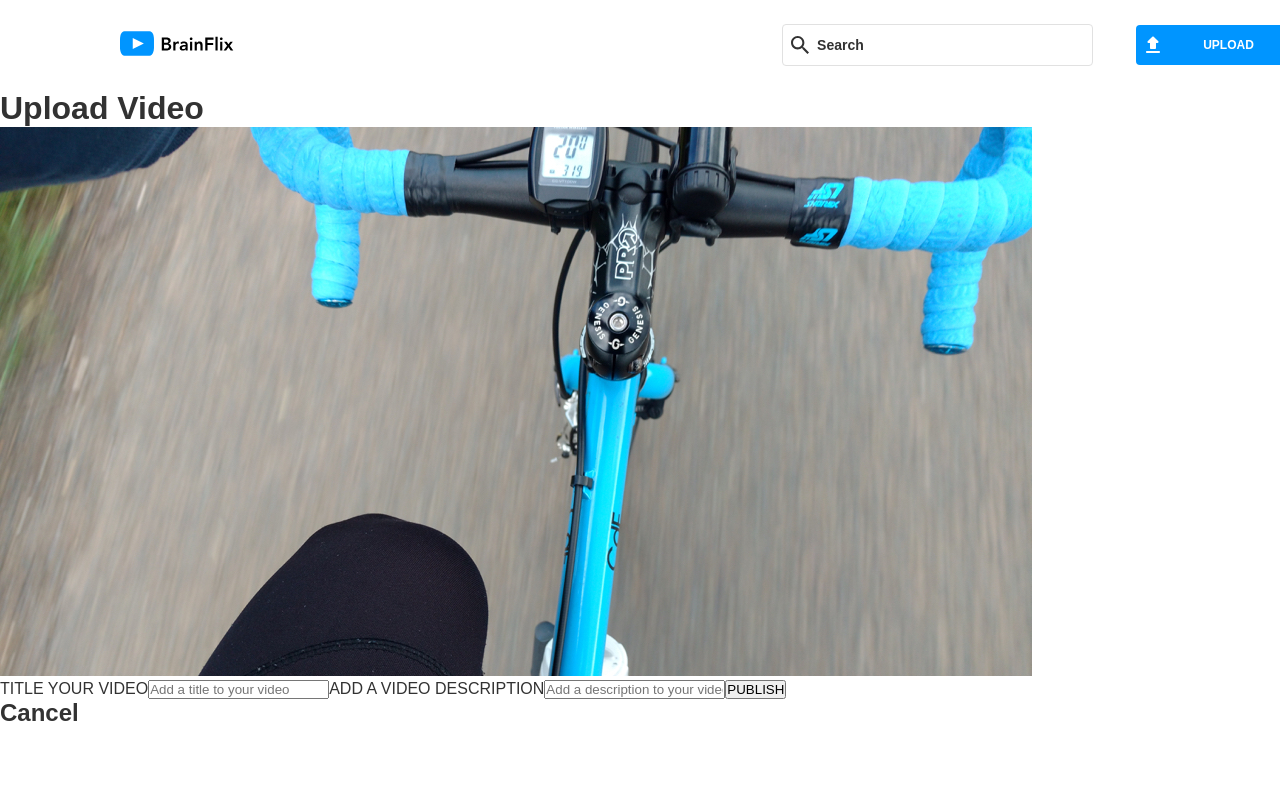
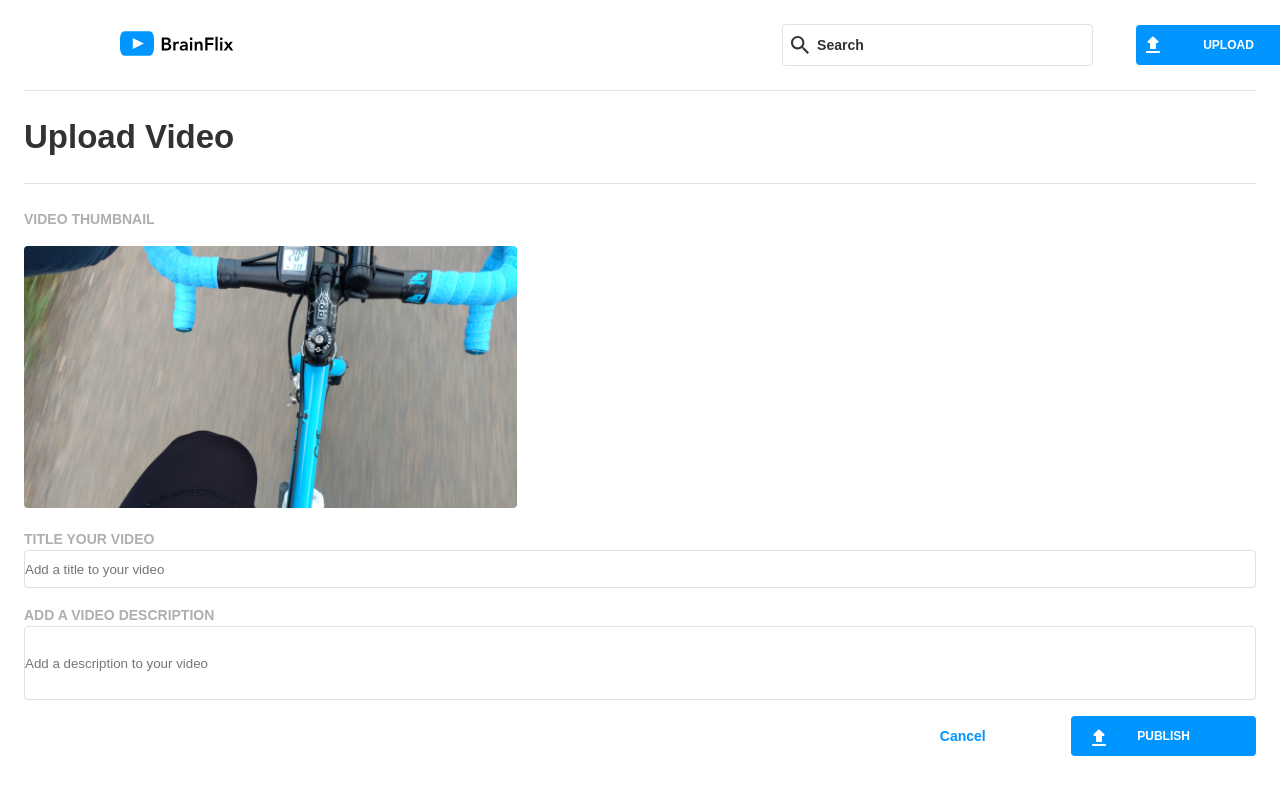
Before and after one commit to AlChi1997/Alex-Chi-Brainflix, a React (Create React App) app: page /upload in a window 1280 px wide. Shown: the top 794 px of the page. Built offline with nearby package versions, Linux system fonts and the light colour scheme.

Commit message:
Finished the UploadPage and the Styling

```diff
--- a/src/components/UploadForm/UploadForm.js
+++ b/src/components/UploadForm/UploadForm.js
@@ -1,17 +1,27 @@
 import thumbnail from '../../assets/Images/Upload-video-preview.jpg';
+import upload from '../../assets/Images/upload.svg';
+import './UploadForm.scss';
 
 const UploadForm = () => {
     return (
         <div className="upload">
             <h1 className="upload__title">Upload Video</h1>
-            <img className="upload__thumbnail" src={thumbnail} alt="Upload video preview" />
             <form className="upload__form">
+                <div className='upload__section'>
+                    <h2 className="upload__thumbnail-title">VIDEO THUMBNAIL</h2>
+                    <img className="upload__thumbnail" src={thumbnail} alt="Upload video preview" />
+                </div>
                 <label className="upload__label" htmlFor="upload__video">TITLE YOUR VIDEO</label>
-                    <input type="text" className="upload__title" placeholder="Add a title to your video" />
+                    <input type="text" className="upload__form-title" placeholder="Add a title to your video" />
                 <label className="upload__label" htmlFor="upload__video">ADD A VIDEO DESCRIPTION</label>
-                    <input type="text" className="upload__description" placeholder="Add a description to your video" />
-                <button className="upload__button">PUBLISH</button>
-                <h2>Cancel</h2>
+                    <input type="text" className="upload__form-description" placeholder="Add a description to your video" />
+                <div className="upload__container">
+                    <button className="upload__button">
+                        <img className="upload__uploadimage" src={upload} alt="upload img" />
+                            PUBLISH
+                        </button>
+                    <div className="upload__cancel">Cancel</div>
+                </div>
             </form>
         </div>
     );
--- /dev/null
+++ b/src/components/UploadForm/UploadForm.scss
@@ -0,0 +1,182 @@
+@use '../../styles/partials/colors';
+@import url(../../styles/partials/_fonts.scss);
+@import "../../styles/partials/mixins";
+
+.upload{
+    margin:0px 16px;
+
+    @include tablet{
+        margin:0 24px;
+    }
+
+    &__title{
+        font: {
+            size:24px;
+            weight:700;
+        }
+        line-height:32px;
+        padding-top:16px;
+        border-top:solid 1px colors.$Mercury;
+
+        @include tablet{
+            font: {
+                size:33px;
+            }
+            line-height:44px;
+            padding:24px 0;
+            border-bottom:solid 1px colors.$Mercury;
+        }
+    }
+
+    &__section{
+        @include desktop{
+            width:40%;
+        }
+    }
+
+    &__thumbnail{
+        width:100%;
+        border-radius:4px;
+
+        @include tablet{
+            width:50%;
+        }
+
+        @include desktop{
+            width:100%;
+        }
+
+        &-title{
+            font: {
+               size:13px;
+            }
+            line-height:18px;
+            color:colors.$Silver;
+
+            padding-top:16px;
+
+            @include tablet{
+                padding:24px 0 16px;
+                font: {
+                    size:14px;
+                }
+                line-height:22px;
+                width:100%
+            }
+
+            @include desktop{
+                width:30%;
+            }
+        }
+    }
+
+    &__form{
+        display:flex;
+        flex-wrap:wrap;
+        justify-content:space-between;
+
+    }
+
+    &__label{
+        font: {
+            size:13px;
+            weight:700;
+         }
+         line-height:18px;
+         color:colors.$Silver;
+         width:100%;
+         padding-top:16px;
+
+         @include tablet{
+                font: {
+                    size:14px;
+                }
+                line-height:22px;
+        }
+    }
+
+    &__form-title{
+        width:100%;
+        height:36px;
+        border-radius:4px;
+        border:1px colors.$Mercury solid;
+
+    }
+
+    &__form-description{
+        width:100%;
+        height:72px;
+        border-radius:4px;
+        border:1px colors.$Mercury solid;
+    }
+
+    &__container{
+        display:flex;
+        align-items:center;
+        flex-wrap:wrap;
+        width:100%;
+
+        @include tablet{
+            flex-wrap:nowrap;
+            justify-content:flex-end;
+        }
+    }
+
+    &__button{
+        width:100%;
+        height:40px;
+        margin:16px 0;
+        background-color:colors.$BrainFlix-Blue;
+        border-radius:4px;
+        border:none;
+        color:colors.$White;
+        font: {
+            size:12px;
+            weight:700;
+        }
+        line-height:20px;
+        position:relative;
+
+        @include tablet{
+            width:30%;
+            order:1;
+        }
+
+        @include desktop{
+            width:15%;
+        }
+    }
+
+    &__uploadimage{
+        position:absolute;
+        left:0;
+        padding-left:16px;
+    }
+
+    &__cancel{
+        width:100%;
+        text-align:center;
+        font: {
+            size:12px;
+            weight:700;
+        }
+        color:colors.$BrainFlix-Blue;
+        padding:8px 0;
+        margin:16px;
+
+        @include tablet{
+            width:25%;
+            display:flex;
+            justify-content:center;
+            align-items:center;
+            font: {
+                size:14px;
+            }
+        }
+
+        @include desktop{
+            width:15%;
+        }
+
+    }
+}
```
